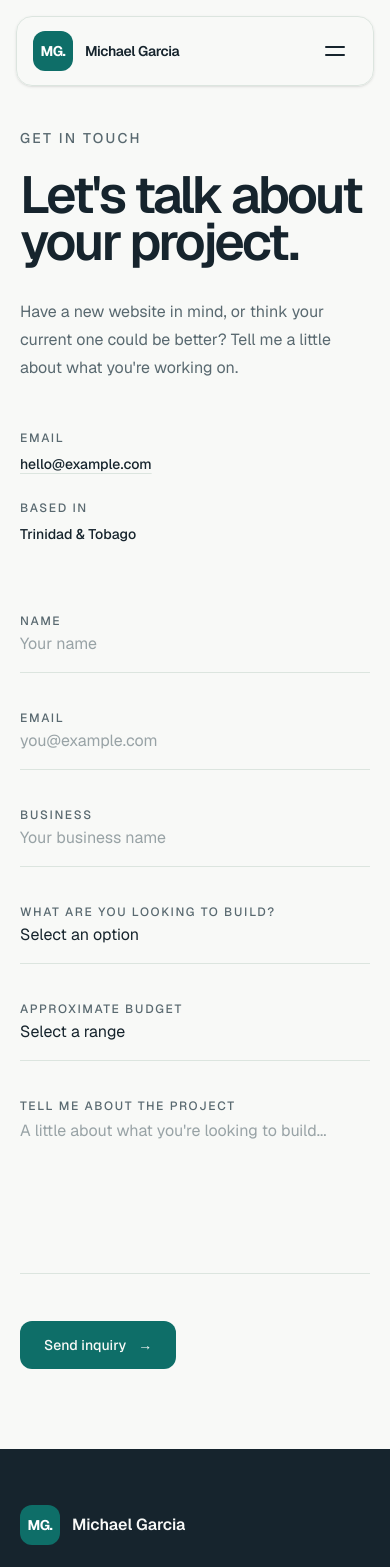
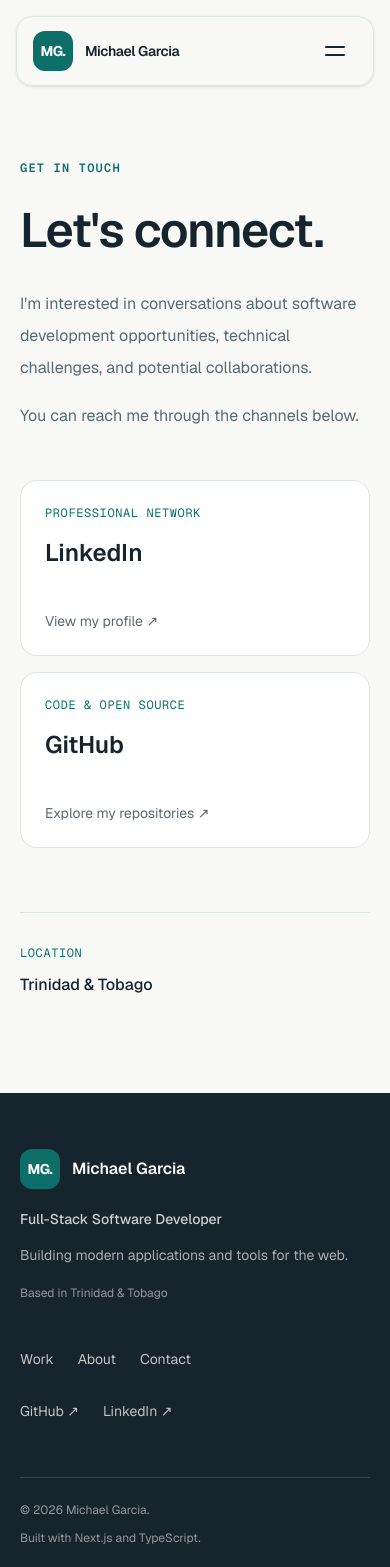
Before and after one commit to michael-garcia-95/portfolio-website, a Next.js app: page /contact in a window 390 px wide. Shown: the top 1567 px of the page. Built offline with nearby package versions, Linux system fonts and the light colour scheme.

Commit message:
feat: redesign professional contact experience

```diff
--- a/app/contact/page.tsx
+++ b/app/contact/page.tsx
@@ -1,61 +1,116 @@
+
+import type { Metadata } from "next";
 import Container from "@/components/ui/Container";
-import ContactForm from "@/components/contact/ContactForm";
+import { contact } from "@/data/contact";
 
-export const metadata = {
-  title: "Contact — Michael Garcia",
+export const metadata: Metadata = {
+  title: "Contact Michael Garcia | Software Developer",
   description:
-    "Have a project in mind? Get in touch with Michael Garcia about your next website.",
+    "Connect with Michael Garcia about software development opportunities, technical collaboration, or freelance projects.",
 };
+
+const linkClass =
+  "group flex min-h-44 flex-col justify-between rounded-2xl border border-border bg-white p-6 transition-colors hover:border-accent/60 focus-visible:outline-2 focus-visible:outline-offset-4 focus-visible:outline-accent sm:p-8";
 
 export default function ContactPage() {
   return (
     <main>
-      <section className="pb-20 pt-32 sm:pb-24 sm:pt-40 md:pb-32 md:pt-48 lg:pb-40">
+      <section className="pb-24 pt-40 sm:pb-32 sm:pt-48">
         <Container>
-          <div className="grid gap-16 lg:grid-cols-[1fr_1.2fr] lg:gap-24">
-            {/* Intro */}
-            <div>
-              <p className="mb-6 text-sm font-medium uppercase tracking-[0.16em] text-muted">
+          <div className="max-w-3xl">
+            <p className="font-mono text-xs font-semibold uppercase tracking-widest text-accent">
               Get in Touch
             </p>
 
-              <h1 className="max-w-4xl font-sans text-[3.25rem] font-semibold leading-[0.9] tracking-[-0.055em] text-foreground sm:text-6xl lg:text-7xl">
-                Let&apos;s talk about your project.
+            <h1 className="mt-6 text-5xl font-semibold leading-tight tracking-tight text-foreground sm:text-6xl">
+              Let&apos;s connect.
             </h1>
 
-              <p className="mt-8 max-w-md text-base leading-7 text-muted sm:text-lg sm:leading-8">
-                Have a new website in mind, or think your current one could be
-                better? Tell me a little about what you&apos;re working on.
+            <p className="mt-7 max-w-2xl text-base leading-8 text-muted sm:text-lg">
+              I&apos;m interested in conversations about
+              software development opportunities,
+              technical challenges, and potential
+              collaborations.
             </p>
 
-              <div className="mt-12 space-y-6">
+            <p className="mt-4 text-base leading-8 text-muted">
+              You can reach me through the channels below.
+            </p>
+          </div>
+
+          <div className="mt-12 grid gap-4 sm:grid-cols-2">
+            {contact.publicEmail && (
+              <a
+                href={`mailto:${contact.publicEmail}`}
+                className={linkClass}
+              >
                 <div>
-                  <p className="text-xs font-medium uppercase tracking-[0.14em] text-muted">
+                  <p className="font-mono text-xs uppercase tracking-wider text-accent">
                     Email
                   </p>
 
+                  <h2 className="mt-4 break-words text-xl font-semibold text-foreground">
+                    {contact.publicEmail}
+                  </h2>
+                </div>
+
+                <p className="mt-6 text-sm text-muted">
+                  Send an email →
+                </p>
+              </a>
+            )}
+
             <a
-                    href="mailto:hello@example.com"
-                    className="mt-2 inline-block text-sm font-medium text-foreground underline decoration-border underline-offset-4 transition-colors hover:decoration-foreground"
+              href={contact.linkedinUrl}
+              target="_blank"
+              rel="noopener noreferrer"
+              className={linkClass}
             >
-                    hello@example.com
+              <div>
+                <p className="font-mono text-xs uppercase tracking-wider text-accent">
+                  Professional Network
+                </p>
+
+                <h2 className="mt-4 text-2xl font-semibold text-foreground">
+                  LinkedIn
+                </h2>
+              </div>
+
+              <p className="mt-6 text-sm text-muted">
+                View my profile ↗
+              </p>
+            </a>
+
+            <a
+              href={contact.githubUrl}
+              target="_blank"
+              rel="noopener noreferrer"
+              className={linkClass}
+            >
+              <div>
+                <p className="font-mono text-xs uppercase tracking-wider text-accent">
+                  Code & Open Source
+                </p>
+
+                <h2 className="mt-4 text-2xl font-semibold text-foreground">
+                  GitHub
+                </h2>
+              </div>
+
+              <p className="mt-6 text-sm text-muted">
+                Explore my repositories ↗
+              </p>
             </a>
           </div>
 
-                <div>
-                  <p className="text-xs font-medium uppercase tracking-[0.14em] text-muted">
-                    Based in
+          <div className="mt-16 border-t border-border pt-8">
+            <p className="font-mono text-xs uppercase tracking-wider text-accent">
+              Location
             </p>
 
-                  <p className="mt-2 text-sm font-medium text-foreground">
-                    Trinidad & Tobago
+            <p className="mt-3 text-base font-medium text-foreground">
+              Trinidad &amp; Tobago
             </p>
-                </div>
-              </div>
-            </div>
-
-            {/* Form */}
-            <ContactForm />
           </div>
         </Container>
       </section>
--- a/components/contact/ContactForm.tsx
+++ /dev/null
@@ -1,180 +0,0 @@
-"use client";
-
-import { FormEvent, useState } from "react";
-
-const budgetOptions = [
-  "Under $3,000",
-  "$3,000 – $5,000",
-  "$5,000 – $10,000",
-  "$10,000+",
-  "Not sure yet",
-];
-
-export default function ContactForm() {
-  const [isSubmitting, setIsSubmitting] = useState(false);
-
-  function handleSubmit(event: FormEvent<HTMLFormElement>) {
-    event.preventDefault();
-
-    setIsSubmitting(true);
-
-    // Temporary until we connect a form backend.
-    setTimeout(() => {
-      setIsSubmitting(false);
-    }, 1000);
-  }
-
-  return (
-    <form onSubmit={handleSubmit} className="space-y-8">
-      <div className="grid gap-8 sm:grid-cols-2">
-        {/* Name */}
-        <div className="space-y-3">
-          <label
-            htmlFor="name"
-            className="text-xs font-medium uppercase tracking-[0.14em] text-muted"
-          >
-            Name
-          </label>
-
-          <input
-            id="name"
-            name="name"
-            type="text"
-            required
-            placeholder="Your name"
-            className="w-full border-b border-border bg-transparent pb-4 text-base text-foreground outline-none placeholder:text-muted/60 transition-colors focus:border-foreground"
-          />
-        </div>
-
-        {/* Email */}
-        <div className="space-y-3">
-          <label
-            htmlFor="email"
-            className="text-xs font-medium uppercase tracking-[0.14em] text-muted"
-          >
-            Email
-          </label>
-
-          <input
-            id="email"
-            name="email"
-            type="email"
-            required
-            placeholder="you@example.com"
-            className="w-full border-b border-border bg-transparent pb-4 text-base text-foreground outline-none placeholder:text-muted/60 transition-colors focus:border-foreground"
-          />
-        </div>
-      </div>
-
-      {/* Business */}
-      <div className="space-y-3">
-        <label
-          htmlFor="business"
-          className="text-xs font-medium uppercase tracking-[0.14em] text-muted"
-        >
-          Business
-        </label>
-
-        <input
-          id="business"
-          name="business"
-          type="text"
-          placeholder="Your business name"
-          className="w-full border-b border-border bg-transparent pb-4 text-base text-foreground outline-none placeholder:text-muted/60 transition-colors focus:border-foreground"
-        />
-      </div>
-
-      {/* Project type */}
-      <div className="space-y-3">
-        <label
-          htmlFor="project"
-          className="text-xs font-medium uppercase tracking-[0.14em] text-muted"
-        >
-          What are you looking to build?
-        </label>
-
-        <select
-          id="project"
-          name="project"
-          required
-          defaultValue=""
-          className="w-full appearance-none border-b border-border bg-transparent pb-4 text-base text-foreground outline-none transition-colors focus:border-foreground"
-        >
-          <option value="" disabled>
-            Select an option
-          </option>
-          <option value="new-website">A new website</option>
-          <option value="redesign">Redesign my existing website</option>
-          <option value="ecommerce">E-commerce website</option>
-          <option value="other">Something else</option>
-        </select>
-      </div>
-
-      {/* Budget */}
-      <div className="space-y-3">
-        <label
-          htmlFor="budget"
-          className="text-xs font-medium uppercase tracking-[0.14em] text-muted"
-        >
-          Approximate budget
-        </label>
-
-        <select
-          id="budget"
-          name="budget"
-          defaultValue=""
-          className="w-full appearance-none border-b border-border bg-transparent pb-4 text-base text-foreground outline-none transition-colors focus:border-foreground"
-        >
-          <option value="" disabled>
-            Select a range
-          </option>
-
-          {budgetOptions.map((budget) => (
-            <option key={budget} value={budget}>
-              {budget}
-            </option>
-          ))}
-        </select>
-      </div>
-
-      {/* Message */}
-      <div className="space-y-3">
-        <label
-          htmlFor="message"
-          className="text-xs font-medium uppercase tracking-[0.14em] text-muted"
-        >
-          Tell me about the project
-        </label>
-
-        <textarea
-          id="message"
-          name="message"
-          required
-          rows={5}
-          placeholder="A little about what you're looking to build..."
-          className="w-full resize-none border-b border-border bg-transparent pb-4 text-base leading-7 text-foreground outline-none placeholder:text-muted/60 transition-colors focus:border-foreground"
-        />
-      </div>
-
-      {/* Submit */}
-      <div className="pt-2">
-        <button
-          type="submit"
-          disabled={isSubmitting}
-          className="group inline-flex items-center gap-3 rounded-xl bg-accent px-6 py-3.5 text-sm font-medium text-background transition-all duration-300 hover:-translate-y-0.5 hover:bg-foreground disabled:cursor-not-allowed disabled:opacity-60"
-        >
-          {isSubmitting ? "Sending..." : "Send inquiry"}
-
-          {!isSubmitting && (
-            <span
-              aria-hidden="true"
-              className="transition-transform duration-300 group-hover:translate-x-1"
-            >
-              →
-            </span>
-          )}
-        </button>
-      </div>
-    </form>
-  );
-}
--- a/components/home/ContactCTA.tsx
+++ b/components/home/ContactCTA.tsx
@@ -1,52 +1,62 @@
+
 import Link from "next/link";
 import Container from "@/components/ui/Container";
+import { contact } from "@/data/contact";
 
 export default function ContactCTA() {
   return (
     <section
       id="contact"
-      className="py-24 md:py-32 lg:py-40"
+      aria-labelledby="contact-title"
+      className="scroll-mt-28 border-t border-border py-24 sm:py-28 lg:py-32"
     >
       <Container>
-        <div className="relative overflow-hidden rounded-3xl bg-accent px-6 py-16 sm:px-10 sm:py-20 lg:px-16 lg:py-24">
-          {/* Decorative element */}
-          <div
-            aria-hidden="true"
-            className="absolute -right-20 -top-20 h-64 w-64 rounded-full border border-background/10"
-          />
-
-          <div
-            aria-hidden="true"
-            className="absolute -right-8 -top-8 h-40 w-40 rounded-full border border-background/10"
-          />
-
-          <div className="relative max-w-3xl">
-            <p className="text-sm font-medium uppercase tracking-[0.16em] text-background/60">
-              Have a project in mind?
+        <div className="rounded-2xl bg-surface px-6 py-12 sm:px-10 sm:py-16 lg:px-16 lg:py-20">
+          <div className="max-w-3xl">
+            <p className="font-mono text-xs font-semibold uppercase tracking-widest text-accent">
+              04 / Get in Touch
             </p>
 
-            <h2 className="mt-6 font-sans text-4xl font-semibold leading-[0.95] tracking-[-0.045em] text-background sm:text-5xl lg:text-7xl">
-              Let&apos;s make something great.
+            <h2
+              id="contact-title"
+              className="mt-6 text-4xl font-semibold leading-tight tracking-tight text-foreground sm:text-5xl lg:text-6xl"
+            >
+              Let&apos;s build something worthwhile.
             </h2>
 
-            <p className="mt-8 max-w-xl text-base leading-7 text-background/65 sm:text-lg sm:leading-8">
-              Whether you&apos;re starting from scratch or your current website
-              needs a refresh, I&apos;d love to hear what you&apos;re working on.
+            <p className="mt-6 max-w-2xl text-base leading-8 text-muted sm:text-lg">
+              Whether you&apos;re looking for a developer
+              to join your team, interested in collaborating,
+              or have a project in mind, I&apos;d be happy
+              to hear from you.
             </p>
 
-            <Link
-              href="/contact"
-              className="group mt-10 inline-flex items-center gap-3 rounded-xl bg-background px-6 py-3.5 text-sm font-medium text-foreground transition-all duration-300 hover:-translate-y-0.5 hover:bg-background/90"
-            >
-              Start a conversation
+            <div className="mt-9 flex flex-wrap gap-3">
+              {contact.publicEmail ? (
+                <a
+                  href={`mailto:${contact.publicEmail}`}
+                  className="inline-flex min-h-12 items-center justify-center rounded-xl bg-accent px-6 py-3 text-sm font-semibold text-accent-foreground transition-colors hover:bg-foreground focus-visible:outline-2 focus-visible:outline-offset-4 focus-visible:outline-accent"
+                >
+                  Send an email →
+                </a>
+              ) : (
+                <a
+                  href={contact.linkedinUrl}
+                  target="_blank"
+                  rel="noopener noreferrer"
+                  className="inline-flex min-h-12 items-center justify-center rounded-xl bg-accent px-6 py-3 text-sm font-semibold text-accent-foreground transition-colors hover:bg-foreground focus-visible:outline-2 focus-visible:outline-offset-4 focus-visible:outline-accent"
+                >
+                  Connect on LinkedIn ↗
+                </a>
+              )}
 
-              <span
-                aria-hidden="true"
-                className="transition-transform duration-300 group-hover:translate-x-1"
+              <Link
+                href="/contact"
+                className="inline-flex min-h-12 items-center justify-center rounded-xl border border-border bg-background px-6 py-3 text-sm font-semibold text-foreground transition-colors hover:border-accent hover:text-accent focus-visible:outline-2 focus-visible:outline-offset-4 focus-visible:outline-accent"
               >
-                →
-              </span>
-            </Link>
+                Contact details →
+              </Link>
+            </div>
           </div>
         </div>
       </Container>
--- /dev/null
+++ b/data/contact.ts
@@ -0,0 +1,11 @@
+
+export const contact = {
+  linkedinUrl:
+    "https://www.linkedin.com/in/michael-garcia-aa658615b",
+
+  githubUrl:
+    "https://github.com/michael-garcia-95",
+
+  // Add your chosen public contact email here later.
+  publicEmail: null as string | null,
+};
```
Lines whose indentation alone changed are shown as unchanged.
